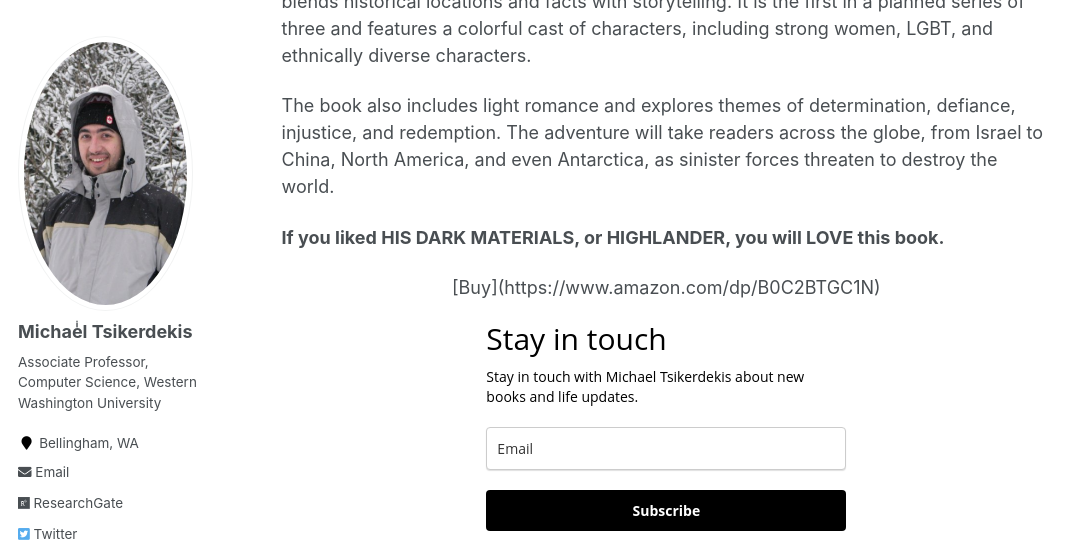
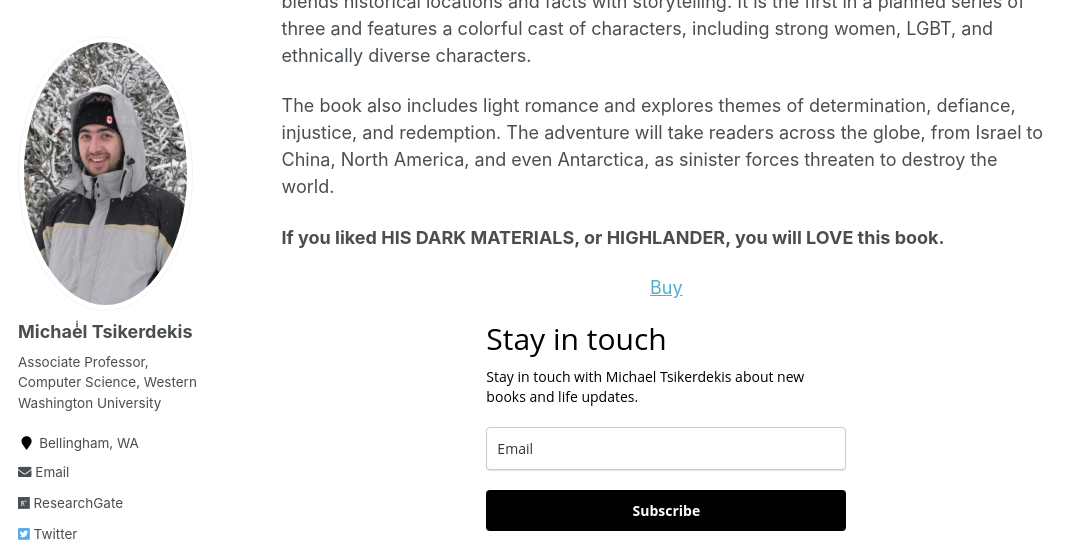
Before and after one commit to tsikerdekis/michael.tsikerdekis.com, a Jekyll site: the page built from _pages/journeys-of-the-lost.md, in a window 1280 px wide and 900 px high, scrolled down 617 px, cut to the strip 0-547 px from the top of the window. Shown: the whole strip, without its empty margins (0-1087 px from the left). Built offline with Jekyll 4.4.1, drawn with Linux system fonts in a browser that asks for light colours; some of the changed lines change nothing that is shown.

Commit message:
Update journeys-of-the-lost.md

```diff
--- a/_pages/journeys-of-the-lost.md
+++ b/_pages/journeys-of-the-lost.md
@@ -24,7 +24,7 @@ The book also includes light romance and explores themes of determination, defia
 
 <center>
 
- [Buy](https://www.amazon.com/dp/B0C2BTGC1N)
+  <a href="https://www.amazon.com/dp/B0C2BTGC1N">Buy</a>
 
 </center>
 
```
